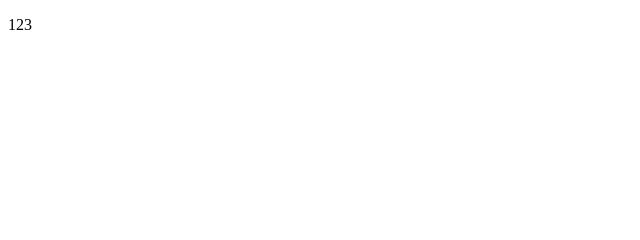
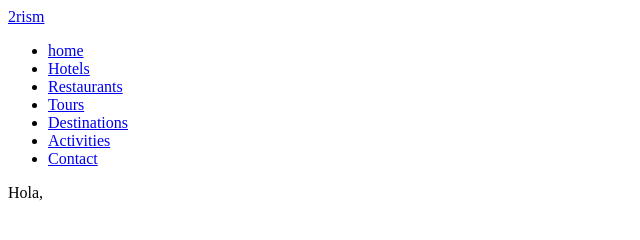
Before and after one commit to ungamingaa/project01, a plain HTML site: page index.html in a window 1280 px wide. Shown: the whole page, without its empty margins (0-640 px from the left). Drawn offline with Linux system fonts and the light colour scheme.

Commit message:
feat: add header block

```diff
--- a/index.html
+++ b/index.html
@@ -7,6 +7,22 @@
     <title>Document</title>
 </head>
 <body>
-    <p>123</p>
+    <header>
+        <a href="#">2rism</a>
+        <nav>
+            <ul>
+                <li><a href="#">home</a></li>
+                <li><a href="#">Hotels</a></li>
+                <li><a href="#">Restaurants</a></li>
+                <li><a href="#">Tours</a></li>
+                <li><a href="#">Destinations</a></li>
+                <li><a href="#">Activities</a></li>
+                <li><a href="#">Contact</a></li>
+            </ul>
+        </nav>
+        <div>
+            <p>Hola,</p>
+        </div>
+    </header>
 </body>
 </html>
```
